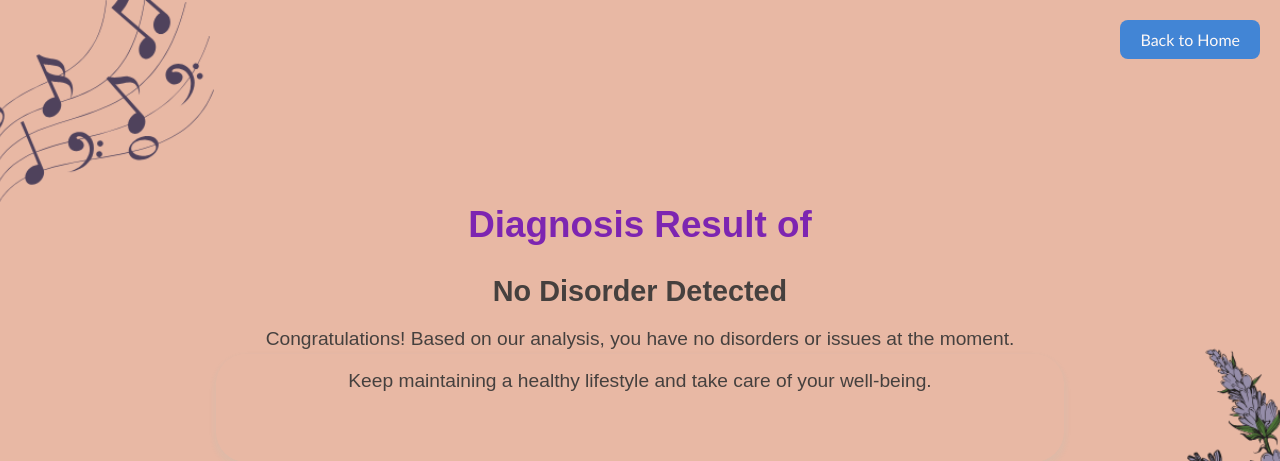
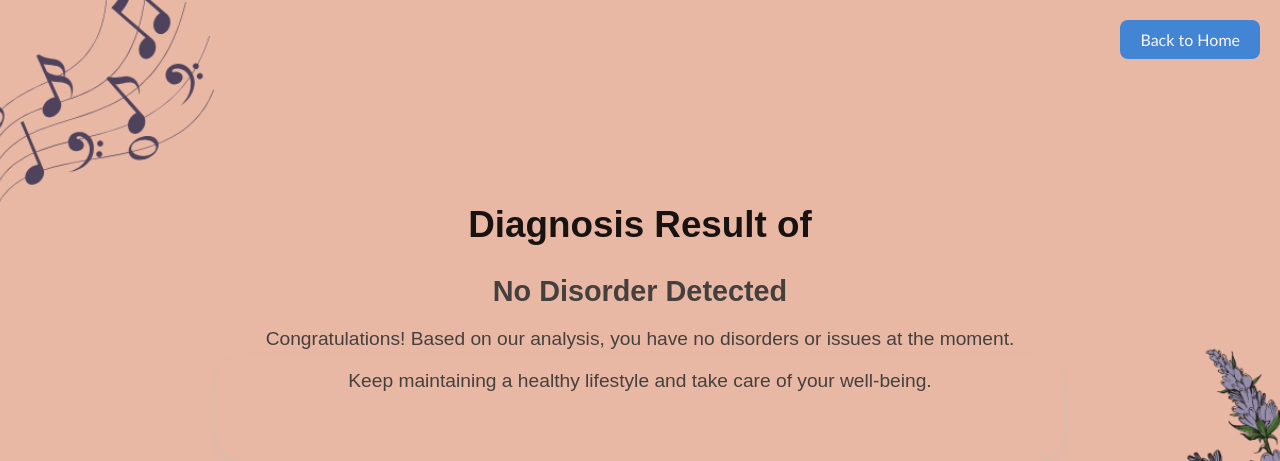
Before and after one commit to Shreyaa5/Mental-Therapy-through-Song-Mood-Classification, a Flask app: template templates/healthy.html in a window 1280 px wide. Shown: the top 461 px of the page. Run offline with Flask 3, Linux system fonts and the light colour scheme; the template is opened without the code that fills it, so the values that code supplies are empty.

Commit message:
black colour

```diff
--- a/templates/healthy.html
+++ b/templates/healthy.html
@@ -35,7 +35,7 @@
 
         h1 {
             font-size: 2.3em;
-            color:rgb(113, 21, 179);; /* Green color for positive message */
+            color: black;
             margin-bottom: 20px;
             margin-top: -200px;
         }
```
